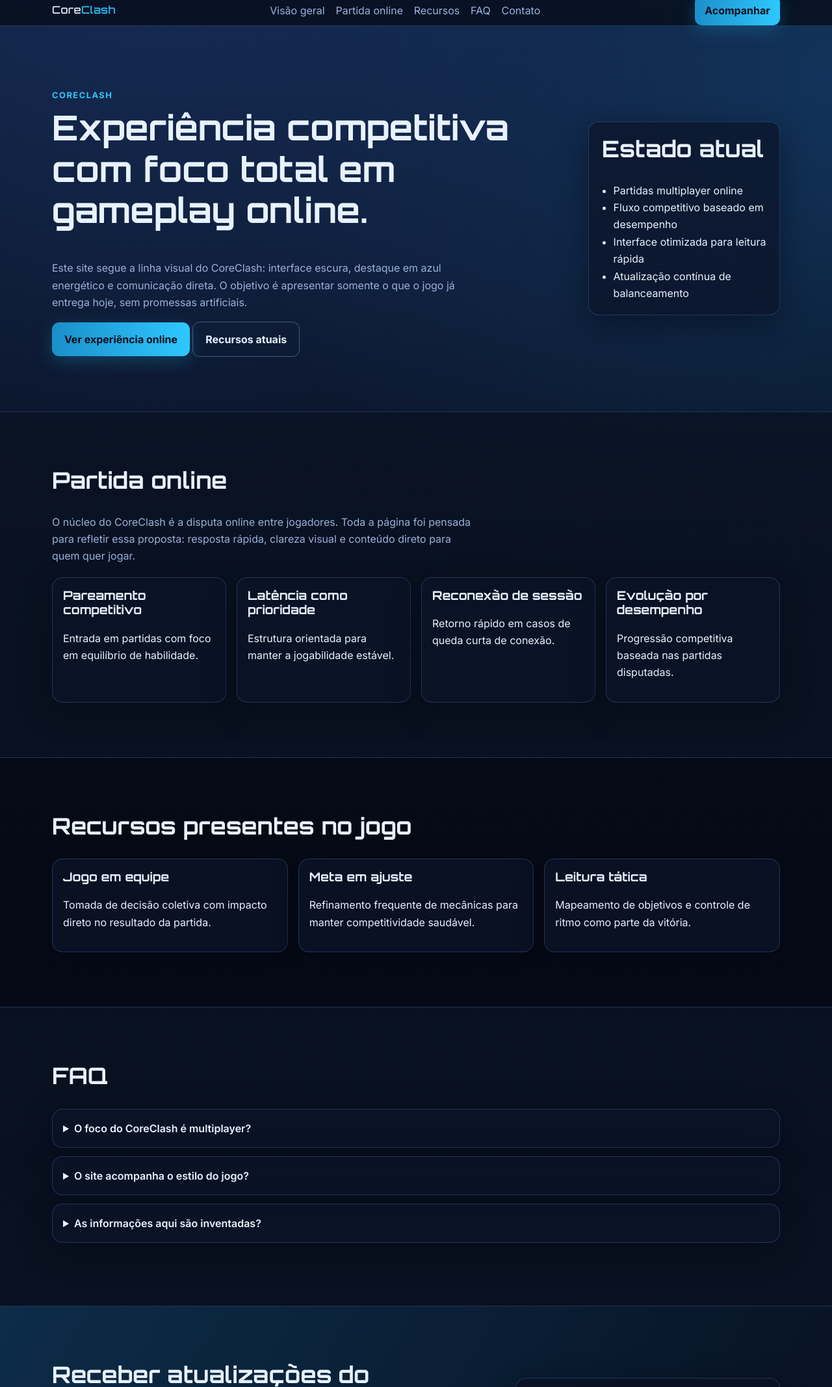
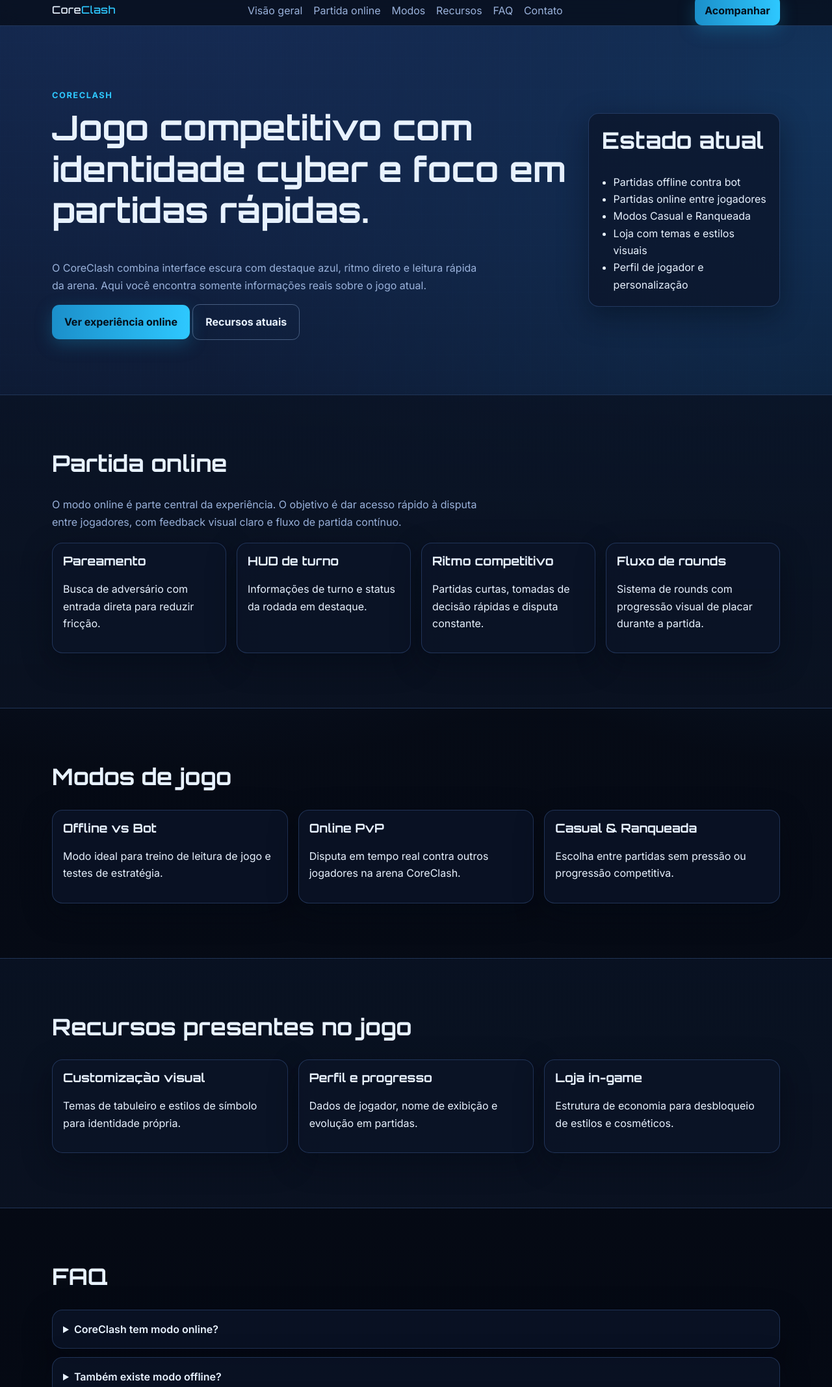
Before and after one commit to guigomes2001/CoreClashOfficial, a plain HTML site: page index.html in a window 1280 px wide. Shown: the part 7-2141 px from the top of the page at 65% size. Drawn offline with Linux system fonts and the light colour scheme.

Commit message:
Revise game descriptions and add new game modes
Updated content to reflect the game's focus on real gameplay experience, added new game modes, and improved clarity in descriptions.

```diff
--- a/index.html
+++ b/index.html
@@ -6,8 +6,9 @@
     <title>CoreClash | Site Oficial</title>
     <meta
       name="description"
-      content="Portal oficial do CoreClash com foco em identidade visual, partida online e informações do jogo."
+      content="Portal oficial do CoreClash com foco em experiência de jogo real: modos online/offline, progressão e identidade visual cyber."
     />
+    <link rel="canonical" href="https://SEU-USUARIO.github.io/CoreClashOfficial/" />
     <link rel="preconnect" href="https://fonts.googleapis.com" />
     <link rel="preconnect" href="https://fonts.gstatic.com" crossorigin />
     <link
@@ -22,15 +23,18 @@
     <header class="site-header" id="topo">
       <div class="container nav-wrap">
         <a class="logo" href="#topo">Core<span>Clash</span></a>
+
         <nav aria-label="Navegação principal">
           <ul class="nav-links">
             <li><a href="#visao-geral">Visão geral</a></li>
             <li><a href="#partida-online">Partida online</a></li>
+            <li><a href="#modos">Modos</a></li>
             <li><a href="#recursos">Recursos</a></li>
             <li><a href="#faq">FAQ</a></li>
             <li><a href="#contato">Contato</a></li>
           </ul>
         </nav>
+
         <a class="btn btn--small" href="#acesso">Acompanhar</a>
       </div>
     </header>
@@ -40,24 +44,25 @@
         <div class="container hero-grid">
           <div>
             <p class="eyebrow">CORECLASH</p>
-            <h1>Experiência competitiva com foco total em gameplay online.</h1>
+            <h1>Jogo competitivo com identidade cyber e foco em partidas rápidas.</h1>
             <p class="lead">
-              Este site segue a linha visual do CoreClash: interface escura, destaque em azul
-              energético e comunicação direta. O objetivo é apresentar somente o que o jogo
-              já entrega hoje, sem promessas artificiais.
+              O CoreClash combina interface escura com destaque azul, ritmo direto e leitura rápida
+              da arena. Aqui você encontra somente informações reais sobre o jogo atual.
             </p>
             <div class="hero-actions">
               <a class="btn" href="#partida-online">Ver experiência online</a>
               <a class="btn btn--ghost" href="#recursos">Recursos atuais</a>
             </div>
           </div>
+
           <aside class="hero-panel">
             <h2>Estado atual</h2>
             <ul>
-              <li>Partidas multiplayer online</li>
-              <li>Fluxo competitivo baseado em desempenho</li>
-              <li>Interface otimizada para leitura rápida</li>
-              <li>Atualização contínua de balanceamento</li>
+              <li>Partidas offline contra bot</li>
+              <li>Partidas online entre jogadores</li>
+              <li>Modos Casual e Ranqueada</li>
+              <li>Loja com temas e estilos visuais</li>
+              <li>Perfil de jogador e personalização</li>
             </ul>
           </aside>
         </div>
@@ -67,66 +72,97 @@
         <div class="container">
           <h2>Partida online</h2>
           <p class="section-copy">
-            O núcleo do CoreClash é a disputa online entre jogadores. Toda a página foi
-            pensada para refletir essa proposta: resposta rápida, clareza visual e conteúdo
-            direto para quem quer jogar.
+            O modo online é parte central da experiência. O objetivo é dar acesso rápido à disputa
+            entre jogadores, com feedback visual claro e fluxo de partida contínuo.
           </p>
 
           <div class="feature-grid">
             <article class="tile">
-              <h3>Pareamento competitivo</h3>
-              <p>Entrada em partidas com foco em equilíbrio de habilidade.</p>
+              <h3>Pareamento</h3>
+              <p>Busca de adversário com entrada direta para reduzir fricção.</p>
             </article>
             <article class="tile">
-              <h3>Latência como prioridade</h3>
-              <p>Estrutura orientada para manter a jogabilidade estável.</p>
+              <h3>HUD de turno</h3>
+              <p>Informações de turno e status da rodada em destaque.</p>
             </article>
             <article class="tile">
-              <h3>Reconexão de sessão</h3>
-              <p>Retorno rápido em casos de queda curta de conexão.</p>
+              <h3>Ritmo competitivo</h3>
+              <p>Partidas curtas, tomadas de decisão rápidas e disputa constante.</p>
             </article>
             <article class="tile">
-              <h3>Evolução por desempenho</h3>
-              <p>Progressão competitiva baseada nas partidas disputadas.</p>
+              <h3>Fluxo de rounds</h3>
+              <p>Sistema de rounds com progressão visual de placar durante a partida.</p>
             </article>
           </div>
         </div>
       </section>
 
-      <section id="recursos" class="section reveal">
+      <section id="modos" class="section reveal">
         <div class="container">
-          <h2>Recursos presentes no jogo</h2>
+          <h2>Modos de jogo</h2>
           <div class="cards">
             <article class="card">
-              <h3>Jogo em equipe</h3>
-              <p>Tomada de decisão coletiva com impacto direto no resultado da partida.</p>
+              <h3>Offline vs Bot</h3>
+              <p>Modo ideal para treino de leitura de jogo e testes de estratégia.</p>
             </article>
             <article class="card">
-              <h3>Meta em ajuste</h3>
-              <p>Refinamento frequente de mecânicas para manter competitividade saudável.</p>
+              <h3>Online PvP</h3>
+              <p>Disputa em tempo real contra outros jogadores na arena CoreClash.</p>
             </article>
             <article class="card">
-              <h3>Leitura tática</h3>
-              <p>Mapeamento de objetivos e controle de ritmo como parte da vitória.</p>
+              <h3>Casual &amp; Ranqueada</h3>
+              <p>Escolha entre partidas sem pressão ou progressão competitiva.</p>
             </article>
           </div>
         </div>
       </section>
 
-      <section id="faq" class="section section--alt reveal">
+      <section id="recursos" class="section section--alt reveal">
+        <div class="container">
+          <h2>Recursos presentes no jogo</h2>
+          <div class="cards">
+            <article class="card">
+              <h3>Customização visual</h3>
+              <p>Temas de tabuleiro e estilos de símbolo para identidade própria.</p>
+            </article>
+            <article class="card">
+              <h3>Perfil e progresso</h3>
+              <p>Dados de jogador, nome de exibição e evolução em partidas.</p>
+            </article>
+            <article class="card">
+              <h3>Loja in-game</h3>
+              <p>Estrutura de economia para desbloqueio de estilos e cosméticos.</p>
+            </article>
+          </div>
+        </div>
+      </section>
+
+      <section id="faq" class="section reveal">
         <div class="container faq-wrap">
           <h2>FAQ</h2>
+
           <details>
-            <summary>O foco do CoreClash é multiplayer?</summary>
-            <p>Sim. A base do jogo é a disputa online entre jogadores.</p>
+            <summary>CoreClash tem modo online?</summary>
+            <p>Sim. O jogo possui fluxo de partida online entre jogadores.</p>
           </details>
+
           <details>
-            <summary>O site acompanha o estilo do jogo?</summary>
-            <p>Sim. A paleta e os componentes seguem a identidade visual escura com destaque azul.</p>
+            <summary>Também existe modo offline?</summary>
+            <p>Sim. Você pode jogar offline contra bot.</p>
           </details>
+
           <details>
-            <summary>As informações aqui são inventadas?</summary>
-            <p>Não. A página foi simplificada para evitar promessas fora do escopo atual.</p>
+            <summary>O jogo possui loja e personalização?</summary>
+            <p>Sim. Há sistema de loja com temas e estilos visuais.</p>
+          </details>
+
+          <details>
+            <summary>Onde vejo a política de privacidade?</summary>
+            <p>
+              Na página
+              <a class="inline-link" href="privacy.html">privacy.html</a>,
+              usada também no link interno do app.
+            </p>
           </details>
         </div>
       </section>
@@ -135,8 +171,9 @@
         <div class="container cta-wrap">
           <div>
             <h2>Receber atualizações do CoreClash</h2>
-            <p>Cadastre seu e-mail para acompanhar novidades do desenvolvimento.</p>
+            <p>Cadastre seu e-mail para acompanhar evolução do projeto.</p>
           </div>
+
           <form class="signup" aria-label="Formulário de cadastro">
             <label>
               E-mail
@@ -154,6 +191,7 @@
         <ul>
           <li><a href="#">Discord</a></li>
           <li><a href="#">X/Twitter</a></li>
+          <li><a href="privacy.html">Privacidade</a></li>
           <li><a href="mailto:contato@coreclash.gg">contato@coreclash.gg</a></li>
         </ul>
       </div>
```
